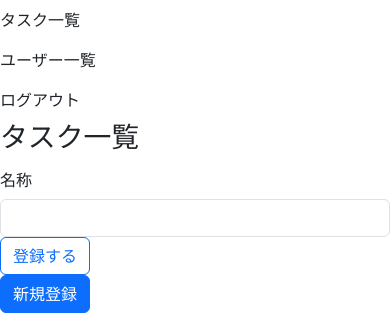
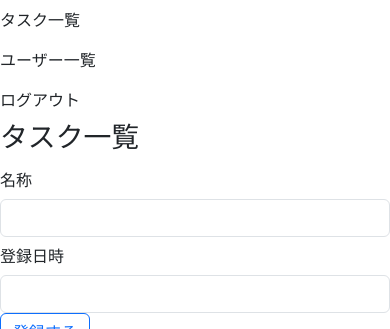
Before and after one commit to new1990/taskleaf, a Rails app: page / in a window 390 px wide. Shown: the part 56-385 px from the top of the page. Run offline with Rails 7, Linux system fonts and the light colour scheme; the visitor is signed in with stand-in values (Sample User, id 1); data that the repository does not hold is empty; style sheets or scripts are compiled from the project's sources; some libraries are stand-ins or nearby versions.

Commit message:
Add registration datetime search-form

```diff
--- a/app/views/tasks/index.html.slim
+++ b/app/views/tasks/index.html.slim
@@ -6,6 +6,10 @@ h1 タスク一覧
     = f.label :name_cont, '名称', class: 'col-sm-2 col-form-label'
     .col-sm-10
       = f.search_field :name_cont, class: 'form-control'
+  .form-group.row
+    = f.label :created_at_gteq, '登録日時', class: 'col-sm-2 col-form-label'
+    .col-sm-10
+      = f.search_field :created_at_gteq, class: 'form-control'
   .form-group
     = f.submit class: 'btn btn-outline-primary'
 
```
